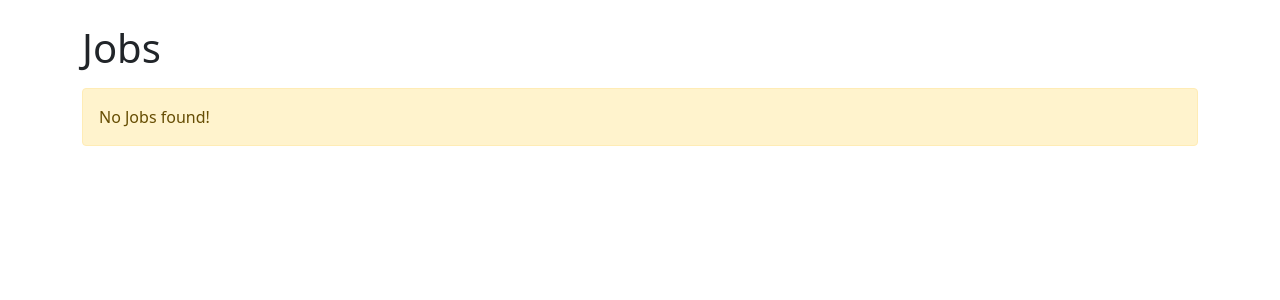
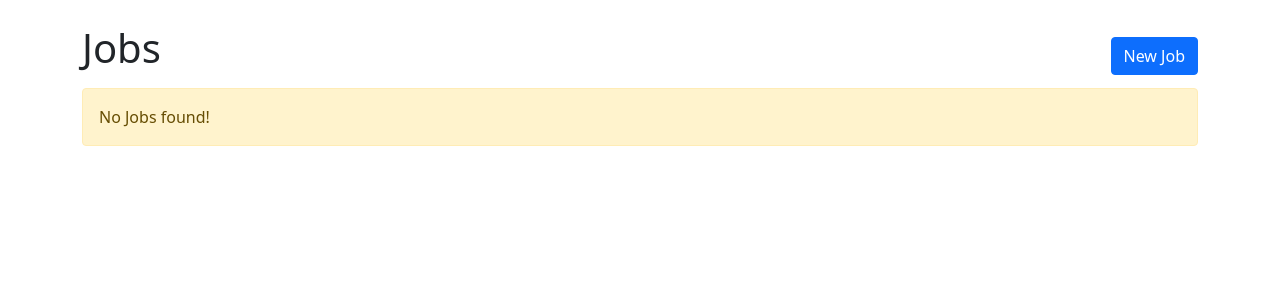
Before and after one commit to MuhammadAmir5670/job-tracker, a Django app: page /jobs/ in a window 1280 px wide. Shown: the part 56-356 px from the top of the page. Run offline with Django 4.2, Linux system fonts and the light colour scheme; data that the repository does not hold is empty; parts of the project's set-up code (start-up, migrations or seed data) failed here and were passed over.

Commit message:
add job page link

```diff
--- a/jobs/templates/jobs/jobs_list.html
+++ b/jobs/templates/jobs/jobs_list.html
@@ -6,7 +6,10 @@
 
 {% block content %}
     <div class="container my-4">
-        <h1 class="mb-3">Jobs</h1>
+        <div class="d-flex align-items-center justify-content-between">
+            <h1 class="mb-3">Jobs</h1>
+            <a href="{% url 'job_create' %}" class="btn btn-primary">New Job</a>
+        </div>
 
         {% include 'jobs/_table.html' %}
     </div>
```
